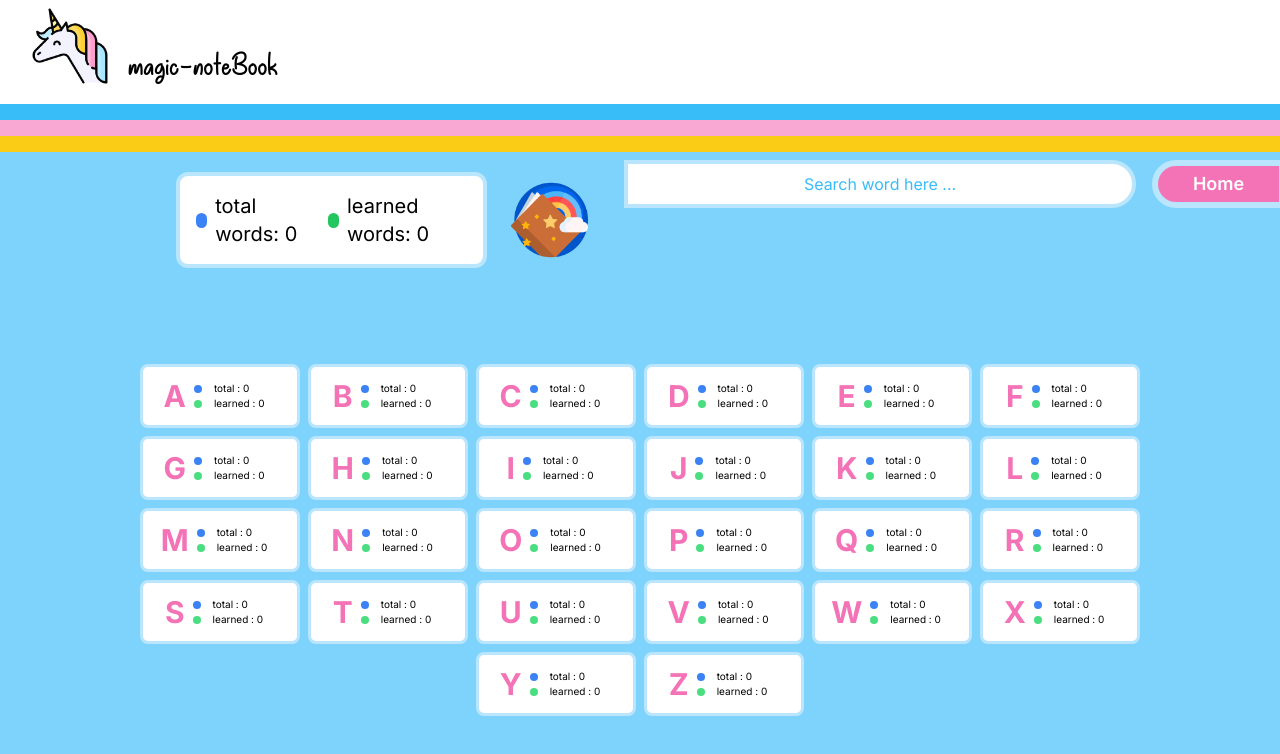
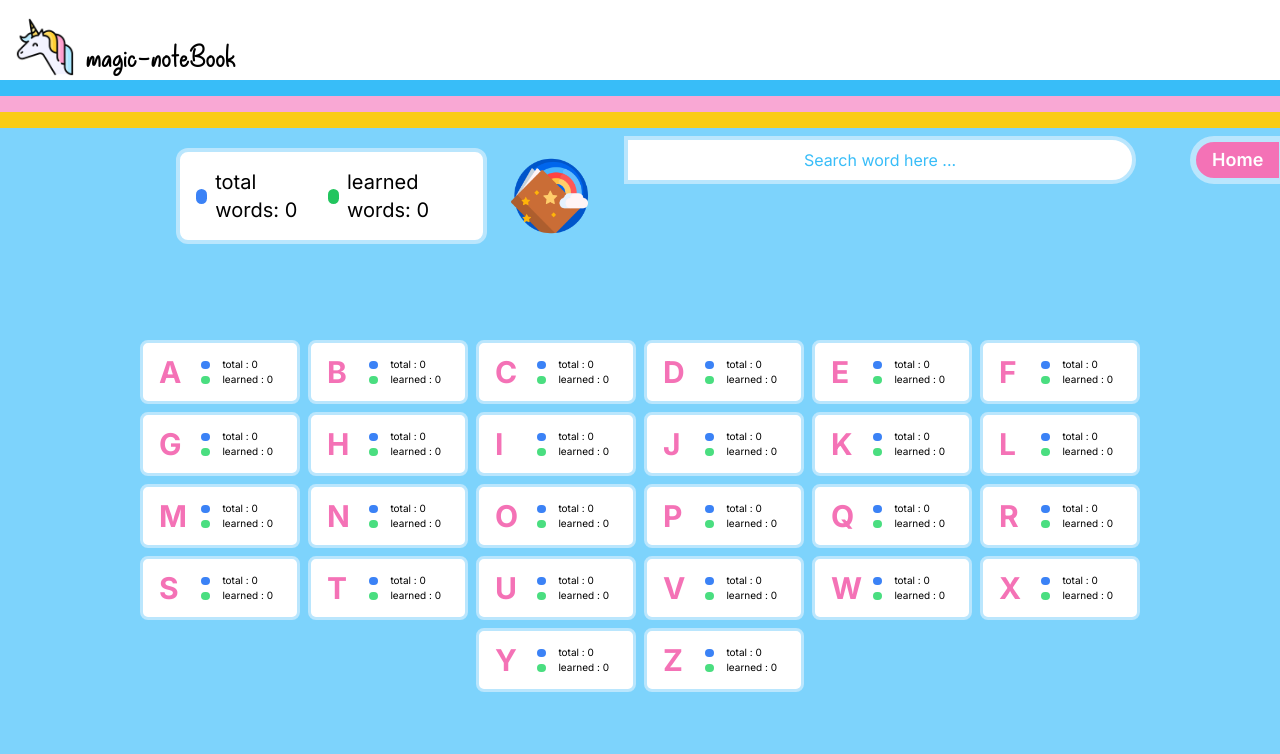
Before and after one commit to mojada7/magic-notebook-v1, a Next.js app: page /mydictionary in a window 1280 px wide. Shown: the top 754 px of the page. Built offline with nearby package versions, Linux system fonts and the light colour scheme.

Commit message:
bymaintext

```diff
--- a/src/app/addnew/page.tsx
+++ b/src/app/addnew/page.tsx
@@ -118,10 +118,10 @@ function Addnew() {
   return (
     <>
       <Back title={'Home'} hr={'/'} />
-      <div className='z-20 flex flex-col items-center justify-center pt-[10vh]'>
+      <div className='z-20 flex flex-col items-center justify-center pt-[6vh]'>
         <Image src={add} alt='' width={100} />
         <div className='flex mt-8 rounded-xl border-[6px] border-sky-200'>
-          <input ref={eref} onChange={(e)=> eChangeHandler(e)} className='w-[20rem] lg:w-[24rem] h-[5rem] text-center  placeholder-pink-300 text-xl text-pink-400 border-sky-200 font-bold' placeholder='Type new English word here ...' />
+          <input ref={eref} onChange={(e)=> eChangeHandler(e)} className='w-[80vw] lg:w-[24rem] h-[5rem] text-center  placeholder-pink-300 text-xl text-pink-400 border-sky-200 font-bold' placeholder='Type new English word here ...' />
           <audio autoPlay ref={audioRef} src={audioURL} />
           <button onClick={(e)=>soundClickHandler(e)} className='w-[4rem] ps-3 text-md text-white hover:bg-sky-300 h-[5rem] rounded-lg border-[6px] bg-sky-200 rounded-s-none border-s-0 border-sky-200'>
             <Image src={sound} width={40} alt='sound' />
@@ -129,7 +129,7 @@ function Addnew() {
         </div>
 
         <div className='flex rounded-xl border-[6px] mt-4 border-sky-200'>
-          <input ref={sref} onChange={(e)=> sChangeHandler(e)} className='w-[20rem] lg:w-[24rem] h-[5rem] text-center placeholder-sky-300 text-xl text-sky-400 font-bold' placeholder='Persian translation here ...' />
+          <input ref={sref} onChange={(e)=> sChangeHandler(e)} className='w-[80vw] lg:w-[24rem] h-[5rem] text-center placeholder-sky-300 text-xl text-sky-400 font-bold' placeholder='Persian translation here ...' />
           <button onClick={(e)=>translateClickHandler(e)} className='w-[4rem] ps-3 text-md text-white hover:bg-sky-300 h-[5rem] rounded-lg border-[6px] bg-sky-200 rounded-s-none border-s-0 border-sky-200'>
             <Image src={magic} width={40} alt='magic translate' />
           </button>
--- a/src/app/mydictionary/page.tsx
+++ b/src/app/mydictionary/page.tsx
@@ -52,7 +52,7 @@ function Mydictionary() {
   return (
         <>
 
-<Back title={'Home'} hr={'/'} />
+          <Back title={'Home'} hr={'/'} />
 
             <div className='flex z-40 flex-col-reverse md:flex-row justify-center md:justify-between md:pe-[9rem] lg:ps-[10rem] gap-5'>
 
--- a/src/components/alphabetCard/index.tsx
+++ b/src/components/alphabetCard/index.tsx
@@ -2,20 +2,20 @@ import React from 'react'
 
 function AlphabetCard({alphabet, total, known} : any) {
   return (
-    <div className='flex items-center justify-center hover:scale-105 bg-white rounded-lg w-[7rem] h-[3.2rem] lg:w-[10rem] lg:h-[4rem] px-1 lg:px-4 py-2 border-[3px] border-sky-200'>
+    <div className='flex items-center justify-between ps-2 hover:scale-105 bg-white rounded-lg w-[7rem] h-[3.2rem] lg:w-[10rem] lg:h-[4rem] px-1 lg:px-4 py-2 border-[3px] border-sky-200'>
         <div className='text-3xl font-bold text-pink-400'>
             {alphabet}
         </div>
         <div className='flex justify-start flex-col items-start'>
-            <div className='flex justify-start items-center lg:ms-1 lg:pt-0'>
-                <div className='w-[8px] mx-1 h-[8px] rounded-full bg-blue-500'>
+            <div className='flex justify-start items-center '>
+                <div className='w-[9px] mx-1 h-[8px] rounded-full bg-blue-500'>
                 </div>
                 <div className='text-black text-[10px] lg:px-2'>
                     total : {total}
                 </div>
             </div>
-            <div className='flex justify-start  px-1 items-center lg:pt-0'>
-                <div className='w-[8px] justify-start mx-1 h-[8px] rounded-full bg-green-400'>
+            <div className='flex justify-start items-center lg:pt-0'>
+                <div className='w-[9px] justify-start mx-1 h-[8px] rounded-full bg-green-400'>
                 </div>
                 <div className='text-black text-[10px] lg:px-2'>
                     learned : {known}
--- a/src/components/back/index.tsx
+++ b/src/components/back/index.tsx
@@ -4,7 +4,7 @@ import React from 'react'
 function Back({title, hr} : any) {
   return (
     <Link href={`${hr}`}>
-        <div className='fixed z-50 right-0 text-center font-semibold bg-pink-400 hover:bg-pink-300 text-white rounded-s-full pt-1 mt-1  border-e border-[6px] text-lg border-sky-200 w-[6rem] lg:w-[8rem] h-[3rem]'>{title}</div>
+        <div className='absolute z-50 right-0 text-center font-semibold bg-pink-400 hover:bg-pink-300 text-white rounded-s-full pt-1 mt-1  border-e border-[6px] text-lg border-sky-200 w-[25vw] lg:w-[7vw] h-[3rem]'>{title}</div>
     </Link>
   )
 }
--- a/src/components/header/index.tsx
+++ b/src/components/header/index.tsx
@@ -8,11 +8,11 @@ function Header() {
     <>
     <div className='border-b-[8px] lg:border-b-[16px] bg-white text-black border-yellow-400'>
       <div className='border-b-[8px] lg:border-b-[16px] border-pink-300'>
-        <div className='w-full flex ps-2 lg:ps-5 pt-2 items-end h-[15vh] border-b-[8px] lg:border-b-[16px] border-sky-400 z-50'>
-            <div className='mb-2'>
-              <Image className='scale-75 lg:scale-75' src={unicorn} alt='feriBella-noteBooK' width={100} />
+        <div className='w-full flex ps-2 lg:ps-5 pt-2 items-end h-[10vh] lg:h-[12vh] border-b-[8px] lg:border-b-[16px] border-sky-400 z-50'>
+            <div className='mb-2 lg:scale-150'>
+              <Image className='scale-75 lg:scale-75' src={unicorn} alt='feriBella-noteBooK' width={50} />
             </div>
-            <div className={`ps-2 text-4xl pb-4 text-black ${style.font}`}>magic-noteBook</div>
+            <div className={`ps-2 lg:ps-4 text-xl lg:text-4xl pb-2 lg:pb-0 text-black ${style.font}`}>magic-noteBook</div>
         </div>
       </div>
     </div>
--- a/src/components/main/index.tsx
+++ b/src/components/main/index.tsx
@@ -8,15 +8,15 @@ import mainpic3 from '../../../public/pics/mainpic3.png'
 function Main({click}: any) {
 
   return (
-    <div className='h-[75vh] flex flex-col lg:flex-row gap-4 justify-center items-center z-50'>
+    <div className='h-[85vh] lg:h-[80vh] flex flex-col lg:flex-row gap-4 justify-center pb-[5vh] items-center z-50'>
         <div className='z-50'>
-          <MainItem pic={mainpic1} title={"Add new word"} hr={"addnew"}/>
+          <MainItem pic={mainpic1} title={"Add new word"} hr={"addnew"} text={'The words you enter in your personal dictionary will be tested'}/>
         </div>
         <div className='z-50'>
-          <MainItem pic={mainpic3} title={"Daily magic test"} hr={"dailytest"}/>
+          <MainItem pic={mainpic3} title={"Daily magic test"} hr={"dailytest"} text={'If you complete magic-test stages, we guarantee that you will remember your dictionary for a long time.'}/>
         </div>
         <div className='z-50'>
-          <MainItem pic={mainpic2} title={"my Dictionary"} hr={"mydictionary"}/>
+          <MainItem pic={mainpic2} title={"my Dictionary"} hr={"mydictionary"} text={'You can check and eddite your entered words and also expand your vocabulary'}/>
       </div>
     </div>
   )
--- a/src/components/mainItem/index.tsx
+++ b/src/components/mainItem/index.tsx
@@ -5,16 +5,23 @@ import style from './style.module.css'
 import { AppProps } from 'next/app'
 import Link from 'next/link'
 
-function MainItem({title, pic, hr} : any) {
+function MainItem({title, pic, hr, text} : any) {
   return (
     <Link href={`/${hr}`}>
-      <div className='w-[85vw] border-[6px] hover:bg-sky-100  text-sky-400 hover:text-sky-500 bg-transparent border-y-pink-200 bg-white border-sky-200 outline-2 md:w-[25rem] mt-[1vh] lg:mt-[2vh] h-[18vh] lg:h-[35vh]  rounded-3xl font-bold text-center pt-5 lg:pt-0 flex lg:items-center hover:scale-105'>
-          <div className='flex '>
-            <div className='px-1'>
+      <div className='w-[85vw] border-[6px] hover:bg-sky-100 text-sky-400 hover:text-sky-500 bg-transparent border-y-pink-200 bg-white border-sky-200 outline-2 md:w-[40vw] lg:w-[25vw] mt-[1vh] lg:mt-[2vh] h-[22vh] lg:h-[35vh]  rounded-3xl font-bold text-center flex justify-center items-center hover:scale-105'>
+          <div className='flex items-center justify-center lg:ps-4'>
+            <div className='px-2 h-fit'>
               <Image src={pic} alt='' width={100}/>
             </div>
-            <div className={`text-2xl text-center lg:text-4xl mt-4 lg:w-[18rem] pt-4 ps-4`}>
-              {title}
+            <div className={`text-xl text-start ms-2 lg:text-2xl lg:w-[18rem]`}>
+              <div className='w-[10rem] lg:w-[12rem]'>
+                {title}
+              </div>
+              <div className='text-xs mt-2 text-left md:text-md w-[10rem] lg:w-[12rem]'>
+                {text}
+              </div>
+
+
             </div>
           </div>
       </div>
--- a/src/components/searchWord/index.tsx
+++ b/src/components/searchWord/index.tsx
@@ -27,13 +27,13 @@ function SearchWord({words}:any) {
 
 
   return (
-    <div className='w-[18rem] md:w-[25rem] lg:w-[32rem] h-[3rem] overflow-visible'>
+    <div className='w-[70vw] md:w-[25rem] lg:w-[32rem] h-[3rem] overflow-visible'>
       <div>
-        <input onChange={(e)=> changeHandler(e)} className='w-[18rem] md:w-[25rem] lg:w-[32rem] h-[3rem] mt-1 rounded-e-full border-[4px] border-sky-200 bg-white text-center placeholder-sky-400' placeholder='Search word here ...'></input>
+        <input onChange={(e)=> changeHandler(e)} className='w-[70vw] md:w-[25rem] lg:w-[32rem] h-[3rem] mt-1 rounded-e-full border-[4px] border-sky-200 bg-white text-center placeholder-sky-400' placeholder='Search word here ...'></input>
       </div>
       {
         (serachRes.length>0)?(
-          <div className='w-[17rem] h-[10rem] md:w-[24rem] overflow-hidden z-40 lg:w-[31rem]'>
+          <div className='w-[65vw] h-[10rem] md:w-[24rem] overflow-hidden z-40 lg:w-[31rem]'>
             {serachRes.map((w : any)=>{
               return(
                 <Link key={w.english} href={`/mydictionary/${w.english[0]}`} >
```
